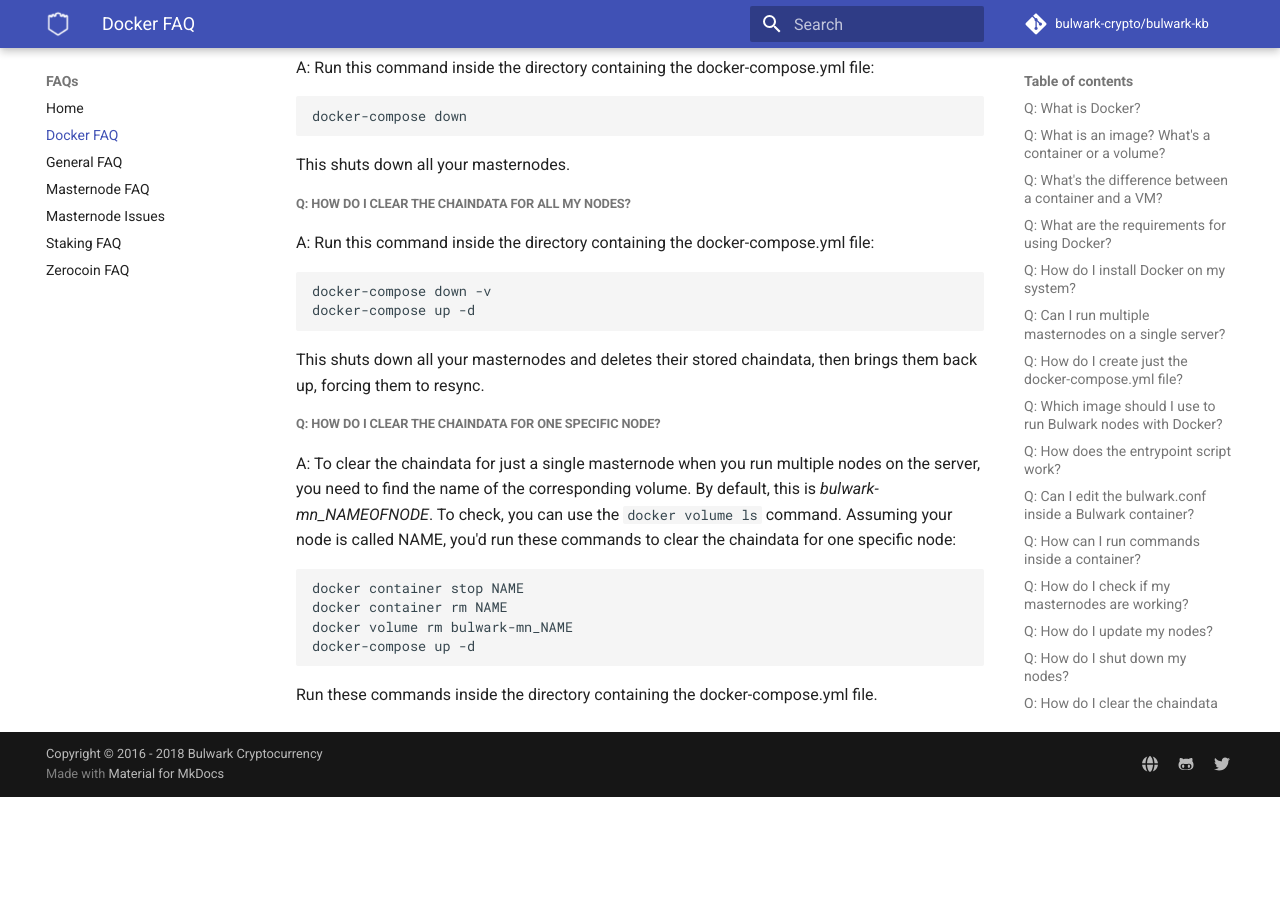
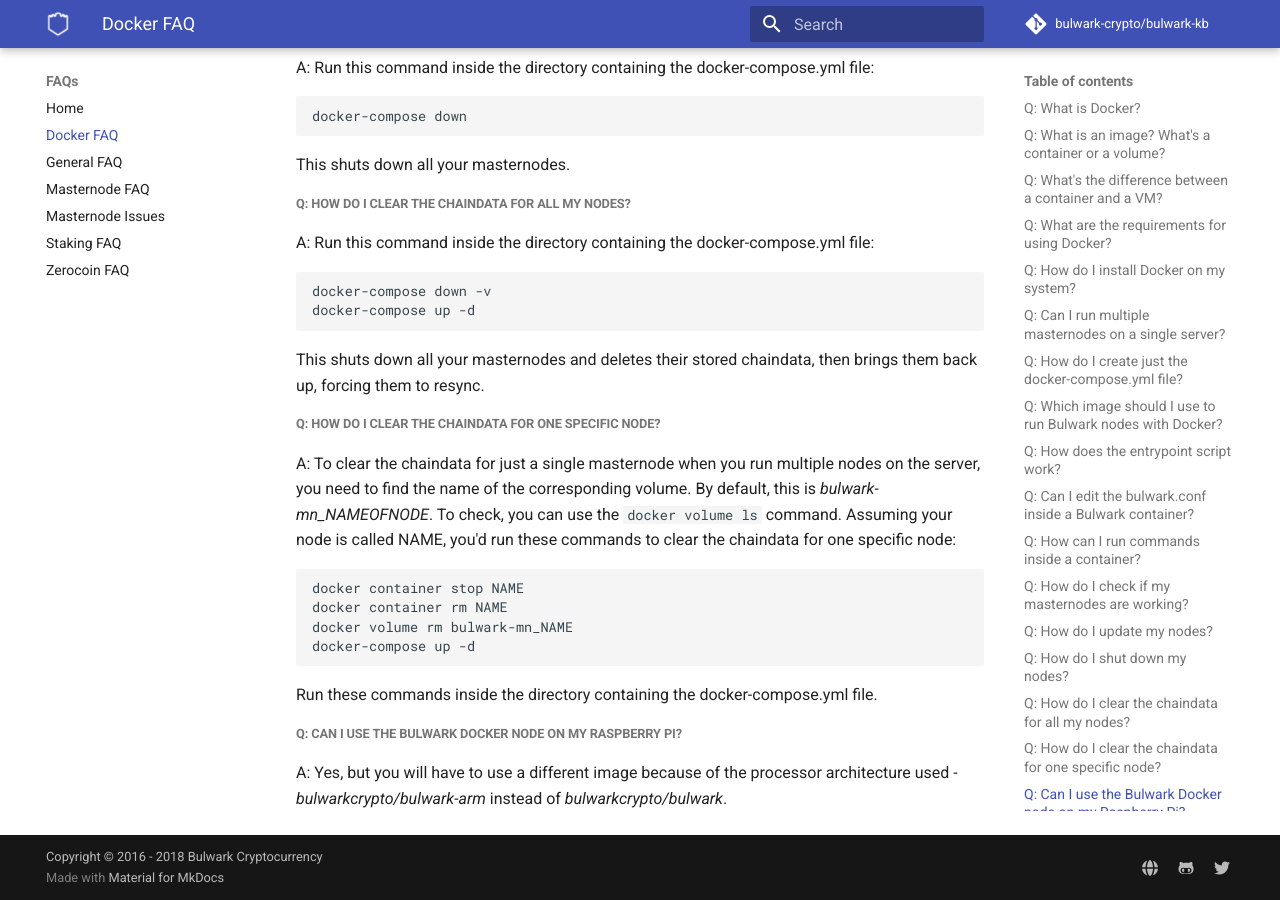
Before and after one commit to bulwark-crypto/Bulwark-KB, an MkDocs documentation site: the page built from docs/FAQs/Docker-FAQ.md, in a window 1280 px wide and 900 px high, scrolled down 2576 px. Built offline with MkDocs 1.6.1 and Material for MkDocs 9.7.7, drawn with Linux system fonts in a browser that asks for light colours; comment, search, counter and statistics services are not loaded; before the commit the page ends 3373 px from its top, so only the background shows below that.

Commit message:
Added RPI info

````diff
--- a/docs/FAQs/Docker-FAQ.md
+++ b/docs/FAQs/Docker-FAQ.md
@@ -131,3 +131,7 @@
 ```
 
 Run these commands inside the directory containing the docker-compose.yml file.
+
+##### Q: Can I use the Bulwark Docker node on my Raspberry Pi?
+
+A: Yes, but you will have to use a different image because of the processor architecture used - _bulwarkcrypto/bulwark-arm_ instead of _bulwarkcrypto/bulwark_.
````
